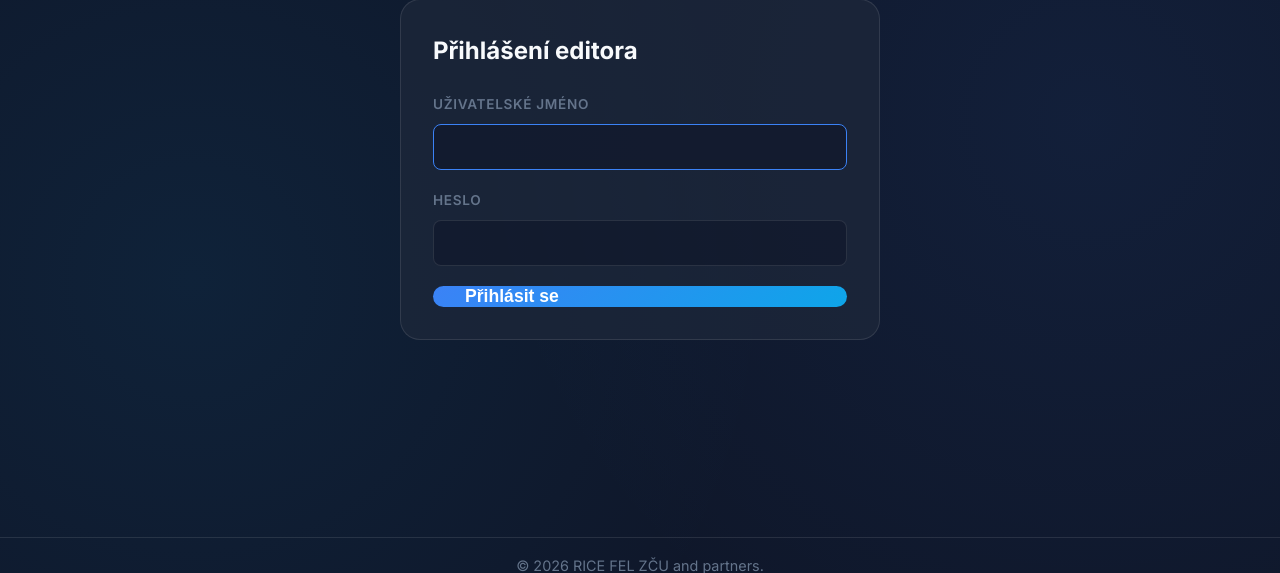
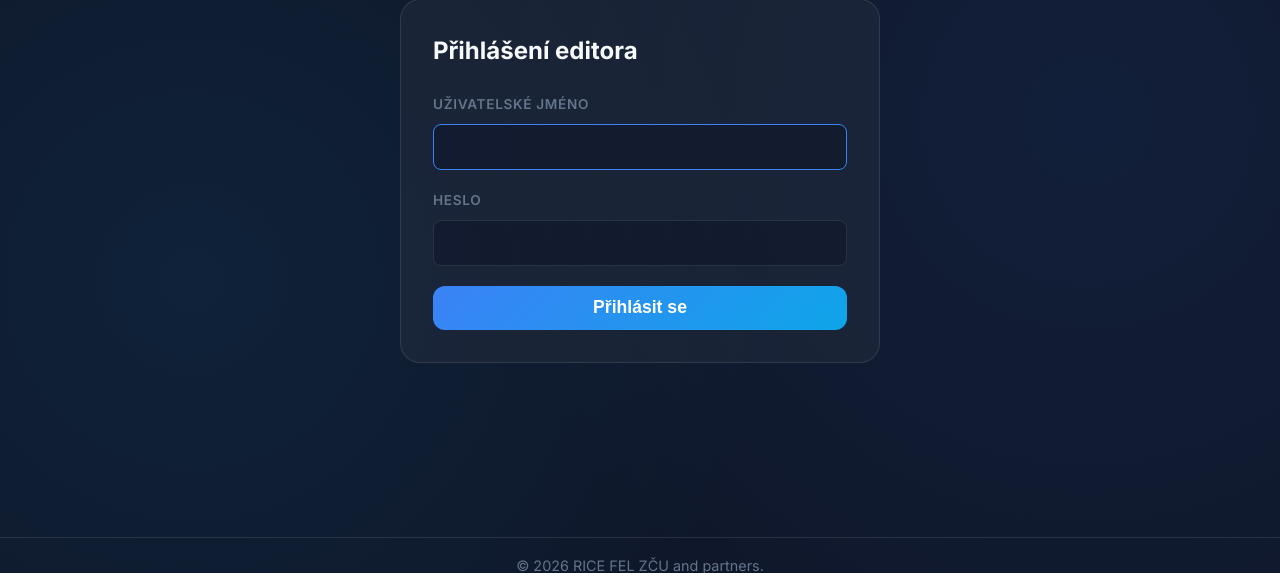
Before and after one commit to jprk/nahyc-db, a Flask app: page /admin/login in a window 1280 px wide. Shown: the part 120-693 px from the top of the page. Run offline with Flask 3, Linux system fonts and the light colour scheme; data that the repository does not hold is empty; some libraries are stand-ins or nearby versions.

Commit message:
Fix cramped .btn-primary buttons on admin forms
.btn-primary had zero vertical padding and relied entirely on a
flex-stretch parent to reach a sensible height -- true only for its one
prior use (index.html's search bar, stretched to match .search-input).
Every admin form button (login, propose, confirm/reject) has no such
sibling to stretch against, so it collapsed down to font line-height
alone. Added min-height: 44px (matching .btn-secondary's own fixed
height) rather than height, since an explicit height would override the
existing flex-stretch behavior on the search bar and shrink it instead.

Co-Authored-By: Claude Sonnet 5 <noreply@anthropic.com>

```diff
--- a/app/static/style.css
+++ b/app/static/style.css
@@ -224,11 +224,22 @@ main {
     border: none;
     border-radius: var(--radius-md);
     padding: 0 2rem;
+    /* min-height, not height: index.html's search bar sits this in a
+       flex row next to .search-input and relies on align-items: stretch
+       to reach that sibling's (taller) height — an explicit `height`
+       would override that stretch per the flexbox spec and shrink it
+       back down, undoing the very thing this fixes. Every admin form
+       button (login, propose, confirm/reject) has no such flex sibling
+       to stretch against, so it collapsed to font line-height alone;
+       min-height gives it the same floor .btn-secondary's fixed height
+       already provides, without touching the stretched case. */
+    min-height: 44px;
     font-size: 1.1rem;
     font-weight: 600;
     cursor: pointer;
     display: flex;
     align-items: center;
+    justify-content: center;
     gap: 0.5rem;
     transition: var(--transition);
 }
```
